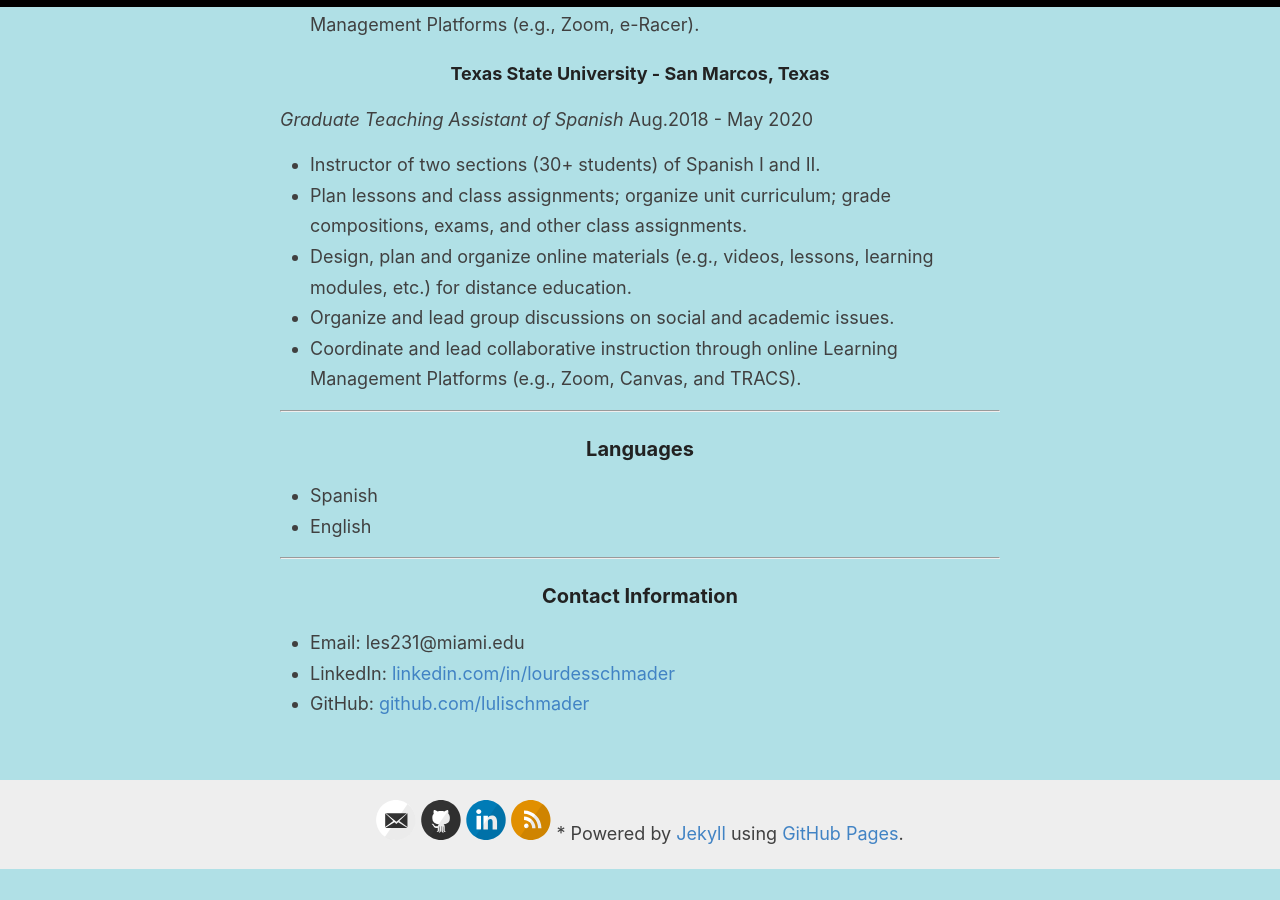
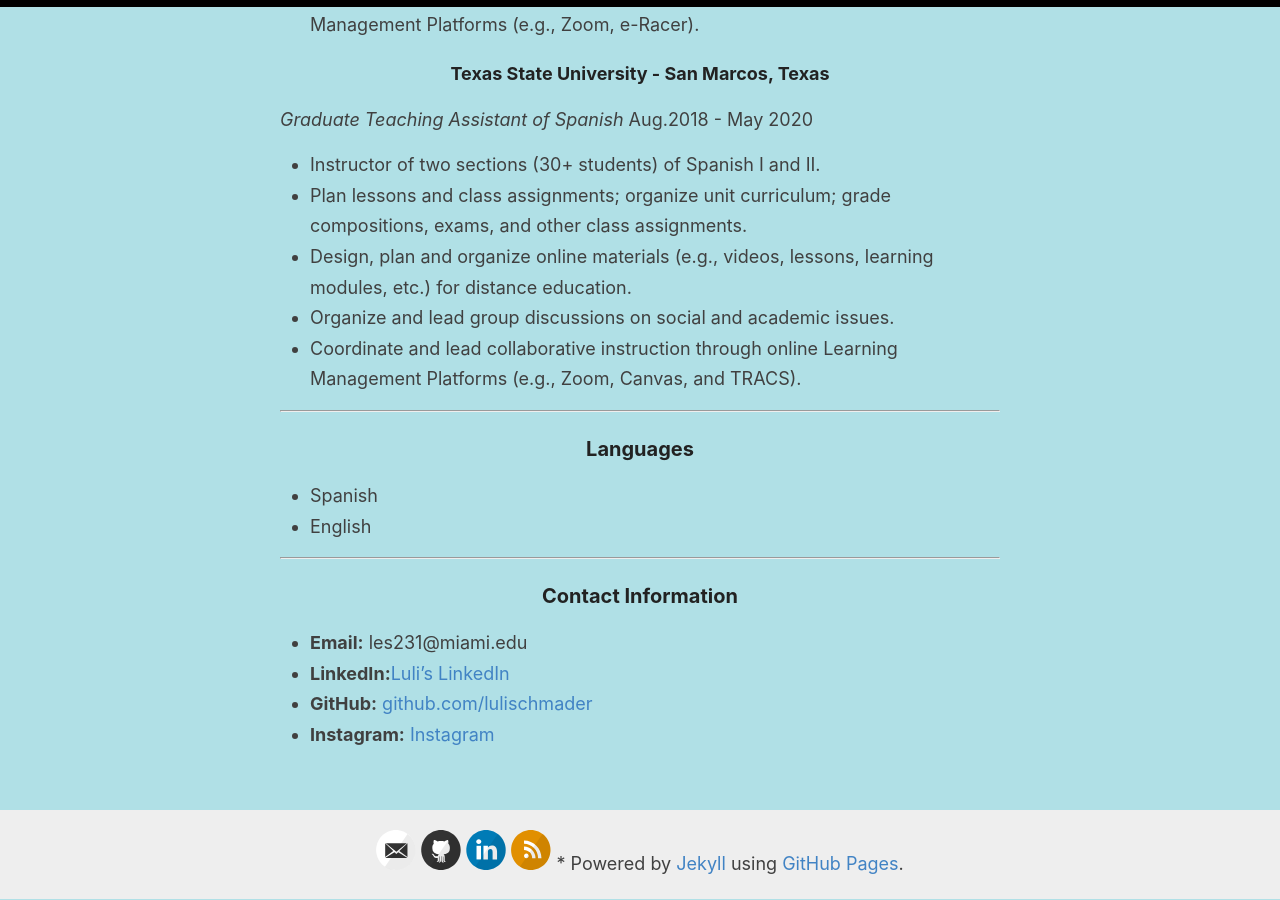
Before and after one commit to lulischmader/lulischmader.github.io, a Jekyll site: the page built from _pages/CV.md, in a window 1280 px wide and 900 px high, scrolled down 1616 px. Built offline with Jekyll 4.4.1, drawn with Linux system fonts in a browser that asks for light colours; before the commit the page ends 2485 px from its top, so only the background shows below that.

Commit message:
Update CV.md

```diff
--- a/_pages/CV.md
+++ b/_pages/CV.md
@@ -68,6 +68,7 @@
 ---
 
 ### Contact Information
-- Email: les231@miami.edu
-- LinkedIn: [linkedin.com/in/lourdesschmader](https://www.linkedin.com/in/lourdesschmader/)
-- GitHub: [github.com/lulischmader](https://github.com/lulischmader)
+- **Email:** les231@miami.edu
+- **LinkedIn:**[Luli's LinkedIn](https://www.linkedin.com/in/lourdes-schmader/)
+- **GitHub:** [github.com/lulischmader](https://github.com/lulischmader)
+- **Instagram:** [Instagram](https://www.instagram.com/harmonious_beings/)
```
